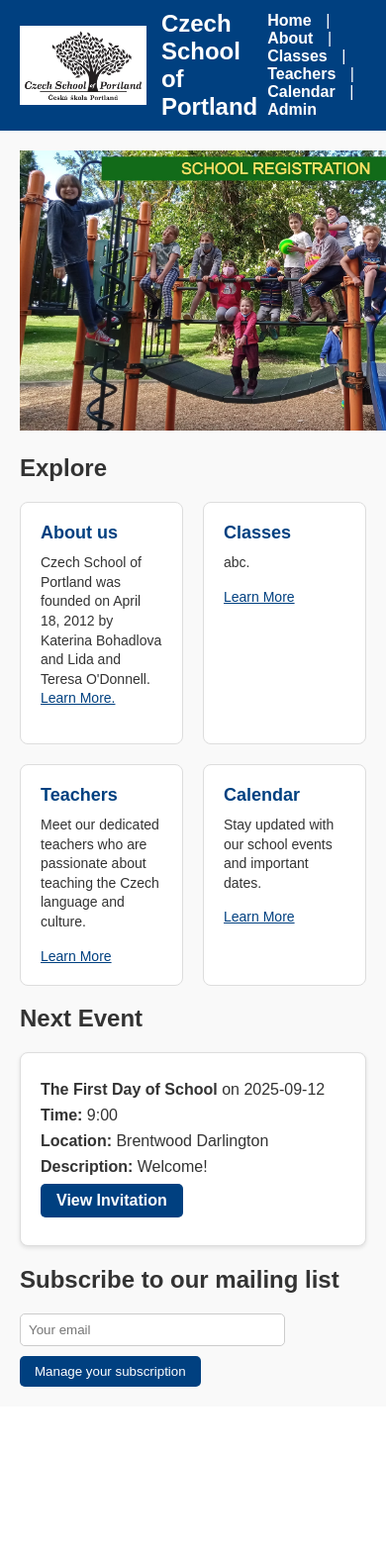
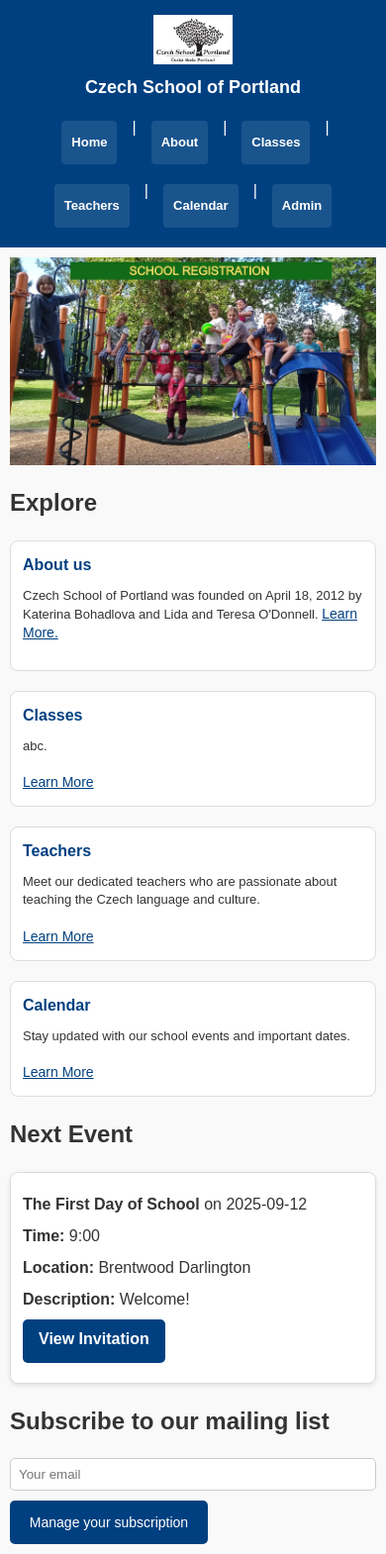
Before and after one commit to jirizbranek/czechschoolportland, a Flask app: page / in a window 390 px wide; the page is wider, and only the part inside the window is pictured. Shown: that part at 99% size. Before the commit the page ends 1401 px from the top of that part, so only its background shows below. Run offline with Flask 3, Linux system fonts and the light colour scheme; data comes from the database, SQL or seed files in the repository; both versions use the stored data as it was after the commit.

Commit message:
ready for cell phone

```diff
--- a/static/css/style.css
+++ b/static/css/style.css
@@ -4,6 +4,7 @@ body {
     padding: 0;
     background: #f9f9f9;
     color: #333;
+    line-height: 1.5;
 }
 
 header {
@@ -13,16 +14,19 @@ header {
     display: flex;
     align-items: center;
     justify-content: space-between;
+    flex-wrap: wrap;
 }
 
 .header-left {
     display: flex;
     align-items: center;
     gap: 15px;
+    flex-wrap: wrap;
 }
 
 header img {
     height: 80px;
+    max-width: 100%;
 }
 
 .school-title {
@@ -32,11 +36,18 @@ header img {
     font-weight: bold;
 }
 
+nav {
+    display: flex;
+    flex-wrap: wrap;
+    gap: 5px;
+}
+
 nav a {
     color: white;
     text-decoration: none;
     margin: 0 10px;
     font-weight: bold;
+    padding: 5px;
 }
 
 nav a:hover {
@@ -45,11 +56,13 @@ nav a:hover {
 
 main {
     padding: 20px;
+    max-width: 1200px;
+    margin: 0 auto;
 }
 
 div.explore-panels {
     display: grid;
-    grid-template-columns: repeat(auto-fit, minmax(150px, 1fr));
+    grid-template-columns: repeat(auto-fit, minmax(250px, 1fr));
     gap: 20px;
     margin-top: 20px;
 }
@@ -111,10 +124,12 @@ form {
 input,
 textarea {
     padding: 8px;
-    width: 250px;
+    width: 100%;
+    max-width: 250px;
     border: 1px solid #ccc;
     border-radius: 5px;
     margin-bottom: 10px;
+    box-sizing: border-box;
 }
 
 button {
@@ -134,6 +149,9 @@ table {
     width: 100%;
     border-collapse: collapse;
     margin-top: 15px;
+    overflow-x: auto;
+    display: block;
+    white-space: nowrap;
 }
 
 table,
@@ -146,10 +164,34 @@ th,
 td {
     padding: 10px;
     text-align: left;
+    min-width: 100px;
 }
 
 th {
     background: #f0f0f0;
+}
+
+/* Responsive table wrapper */
+.table-wrapper {
+    overflow-x: auto;
+    margin-top: 15px;
+}
+
+.table-wrapper table {
+    display: table;
+    white-space: nowrap;
+}
+
+/* Admin table wrappers */
+.events-table,
+.mailing-table {
+    overflow-x: auto;
+    margin-top: 15px;
+}
+
+.events-table table,
+.mailing-table table {
+    min-width: 600px;
 }
 
 /* Teachers grid */
@@ -211,3 +253,185 @@ th {
     background: #003366;
     transform: translateY(-1px);
 }
+
+/* Responsive Design - Mobile First */
+/* Large screens (desktops, 1200px and up) */
+@media (min-width: 1200px) {
+    .explore-panels {
+        grid-template-columns: repeat(4, 1fr);
+    }
+}
+
+/* Medium screens (tablets, 768px and up) */
+@media (max-width: 1199px) and (min-width: 768px) {
+    .explore-panels {
+        grid-template-columns: repeat(2, 1fr);
+    }
+
+    .teachers-grid {
+        grid-template-columns: repeat(2, 1fr);
+    }
+}
+
+/* Small screens (phones, 767px and down) */
+@media (max-width: 767px) {
+    header {
+        flex-direction: column;
+        align-items: flex-start;
+        padding: 15px;
+    }
+
+    .header-left {
+        margin-bottom: 15px;
+        width: 100%;
+        justify-content: center;
+    }
+
+    header img {
+        height: 60px;
+    }
+
+    .school-title {
+        font-size: 20px;
+        text-align: center;
+    }
+
+    nav {
+        width: 100%;
+        justify-content: center;
+        flex-wrap: wrap;
+        gap: 10px;
+    }
+
+    nav a {
+        margin: 5px;
+        padding: 8px 12px;
+        background: rgba(255, 255, 255, 0.1);
+        border-radius: 4px;
+        font-size: 14px;
+    }
+
+    main {
+        padding: 15px;
+    }
+
+    .explore-panels {
+        grid-template-columns: 1fr;
+        gap: 15px;
+    }
+
+    .teachers-grid {
+        grid-template-columns: 1fr;
+        gap: 15px;
+    }
+
+    .about-panel {
+        padding: 15px;
+    }
+
+    input,
+    textarea {
+        max-width: 100%;
+    }
+
+    .next-event-info {
+        padding: 15px;
+    }
+
+    table {
+        font-size: 14px;
+    }
+
+    th,
+    td {
+        padding: 8px;
+        min-width: 80px;
+    }
+}
+
+/* Extra small screens (phones, 480px and down) */
+@media (max-width: 480px) {
+    .header-left {
+        flex-direction: column;
+        gap: 10px;
+    }
+
+    .school-title {
+        font-size: 18px;
+    }
+
+    header img {
+        height: 50px;
+    }
+
+    nav a {
+        padding: 6px 10px;
+        font-size: 13px;
+    }
+
+    main {
+        padding: 10px;
+    }
+
+    .about-panel {
+        padding: 12px;
+    }
+
+    .about-panel h3 {
+        font-size: 16px;
+    }
+
+    .about-panel p {
+        font-size: 13px;
+    }
+
+    .teacher-card {
+        padding: 12px;
+    }
+
+    .next-event-info {
+        padding: 12px;
+    }
+
+    button {
+        padding: 10px 15px;
+        font-size: 14px;
+        width: 100%;
+        max-width: 200px;
+    }
+
+    th,
+    td {
+        padding: 6px;
+        font-size: 12px;
+        min-width: 70px;
+    }
+}
+
+/* Image responsiveness */
+img {
+    max-width: 100%;
+    height: auto;
+}
+
+/* Ensure content doesn't overflow */
+* {
+    box-sizing: border-box;
+}
+
+/* Improve touch targets for mobile */
+@media (max-width: 767px) {
+
+    a,
+    button {
+        min-height: 44px;
+        display: inline-flex;
+        align-items: center;
+        justify-content: center;
+    }
+
+    .panel-button {
+        min-height: auto;
+        display: inline;
+    }
+}
--- a/templates/base.html
+++ b/templates/base.html
@@ -3,6 +3,7 @@
 
 <head>
   <title>School Website</title>
+  <meta name="viewport" content="width=device-width, initial-scale=1.0">
   <link rel="stylesheet" href="{{ url_for('static', filename='css/style.css') }}">
 </head>
 
--- a/templates/calendar.html
+++ b/templates/calendar.html
@@ -2,6 +2,7 @@
 {% block content %}
 <h1>School Events Calendar</h1>
 {% if events %}
+<div class="table-wrapper">
   <table>
     <tr>
       <th>Title</th>
@@ -28,6 +29,7 @@
     </tr>
     {% endfor %}
   </table>
+</div>
 {% else %}
 <p>No events scheduled.</p>
 {% endif %}
--- a/templates/home.html
+++ b/templates/home.html
@@ -1,6 +1,7 @@
 {% extends "base.html" %}
 {% block content %}
-<img src="{{ url_for('static', filename='images/school.png') }}" alt="School" width="500">
+<img src="{{ url_for('static', filename='images/school.png') }}" alt="School"
+  style="max-width: 100%; height: auto; display: block; margin: 0 auto 20px auto;">
 
 <h2>Explore</h2>
 <div class="explore-panels">
```
Also changed, not shown: school.db. Lines whose indentation alone changed are shown as unchanged.
